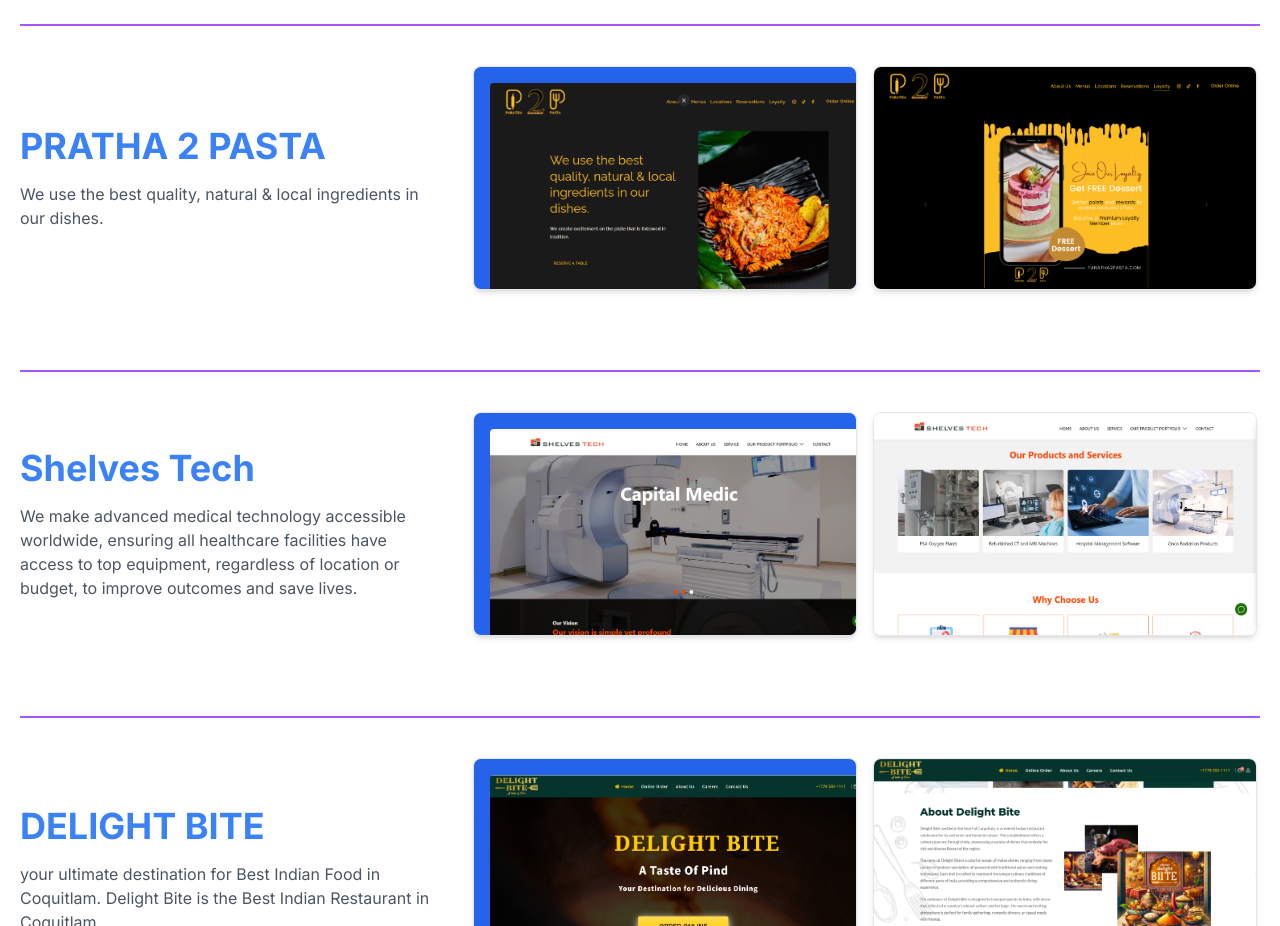
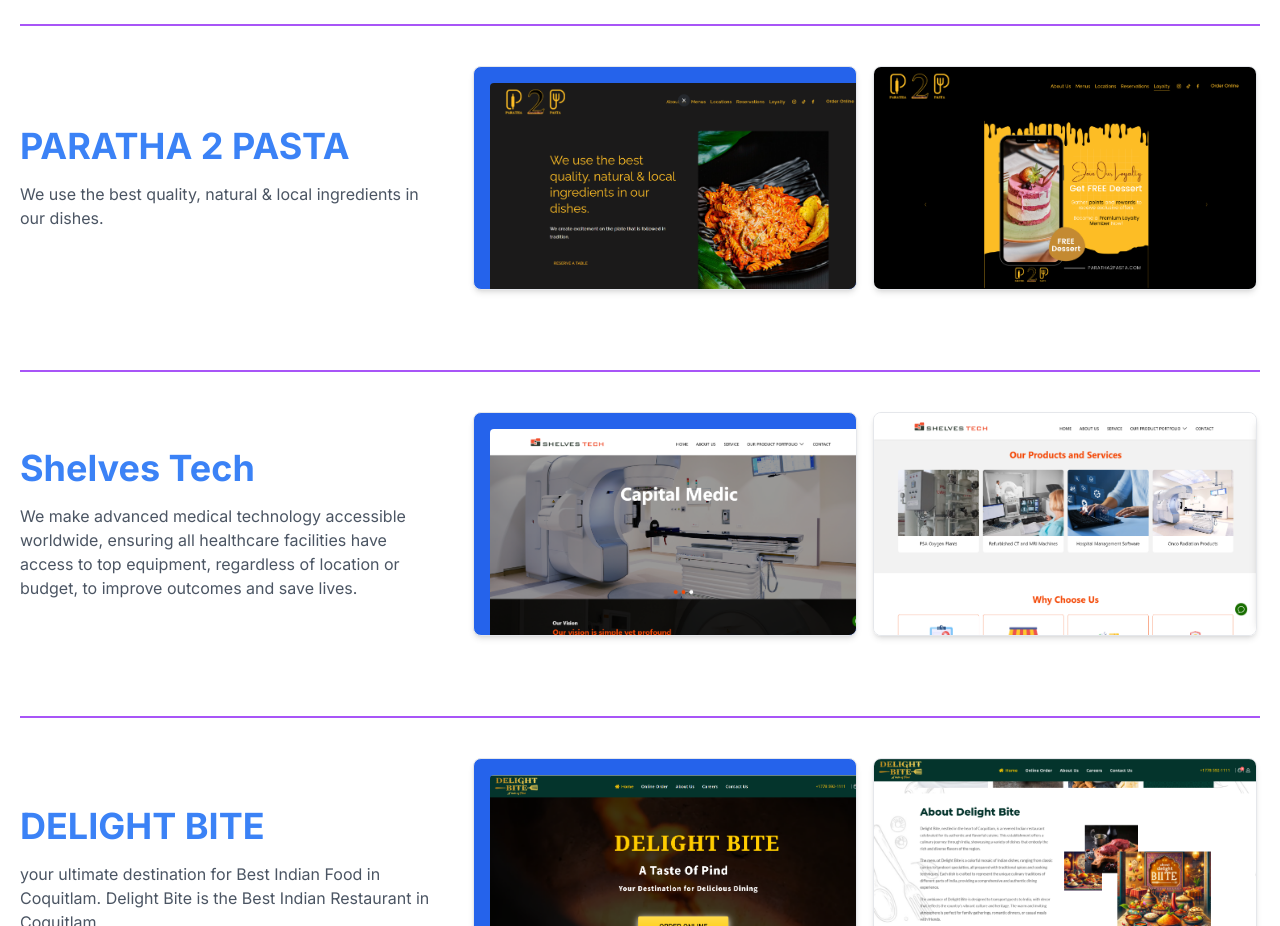
Before and after one commit to shivamdev24/Tecklo.co, a Next.js app: page /work in a window 1280 px wide. Shown: the part 1440-2366 px from the top of the page. Built offline with nearby package versions, Linux system fonts and the light colour scheme.

Commit message:
Update page.tsx

```diff
--- a/src/app/work/page.tsx
+++ b/src/app/work/page.tsx
@@ -70,7 +70,7 @@
     img2: C2,
   },
   {
-    projectName: "PRATHA 2 PASTA",
+    projectName: "PARATHA 2 PASTA",
     projectDescription:
       "We use the best quality, natural & local ingredients in our dishes. ",
     img1: D1,
```
